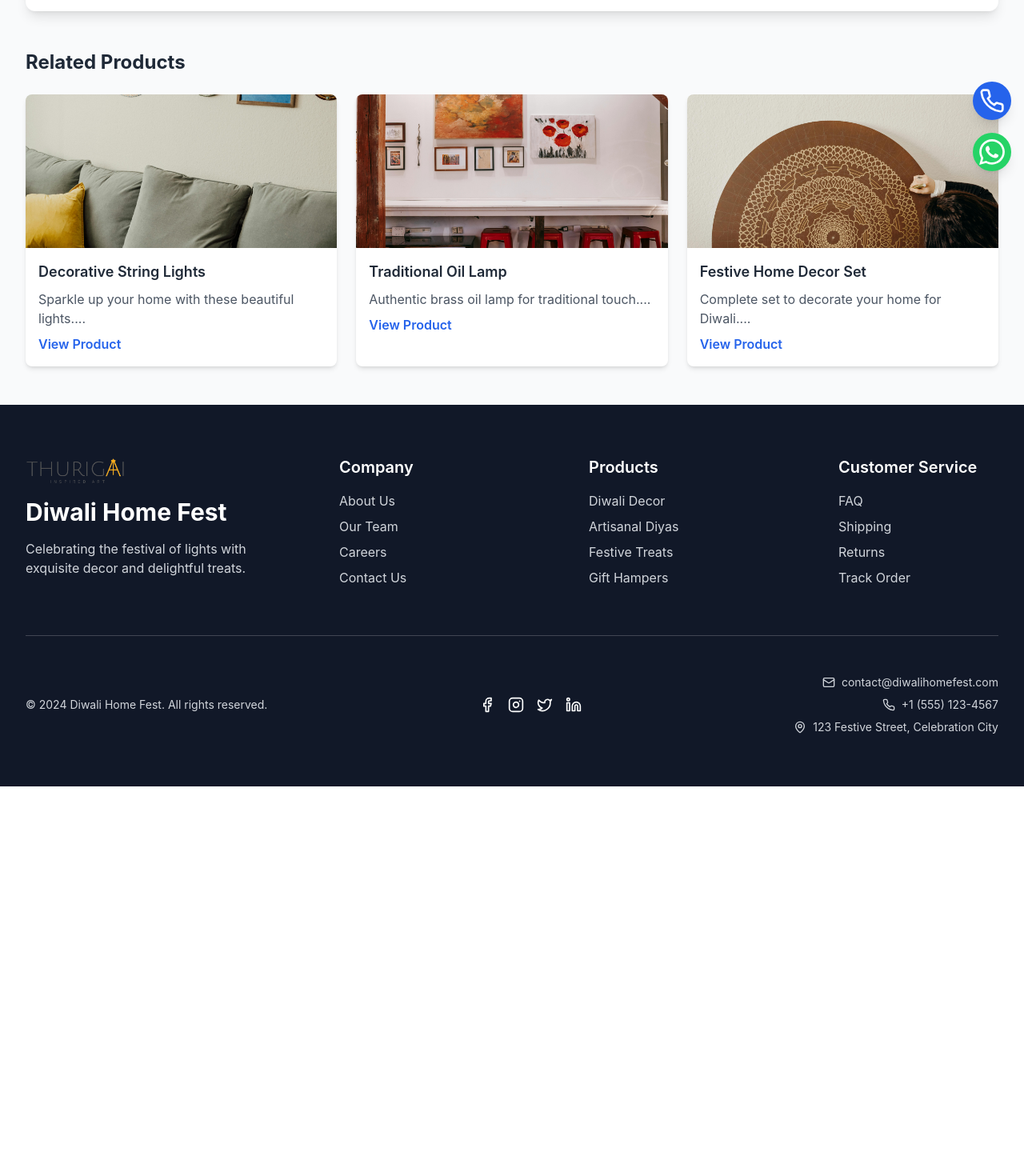
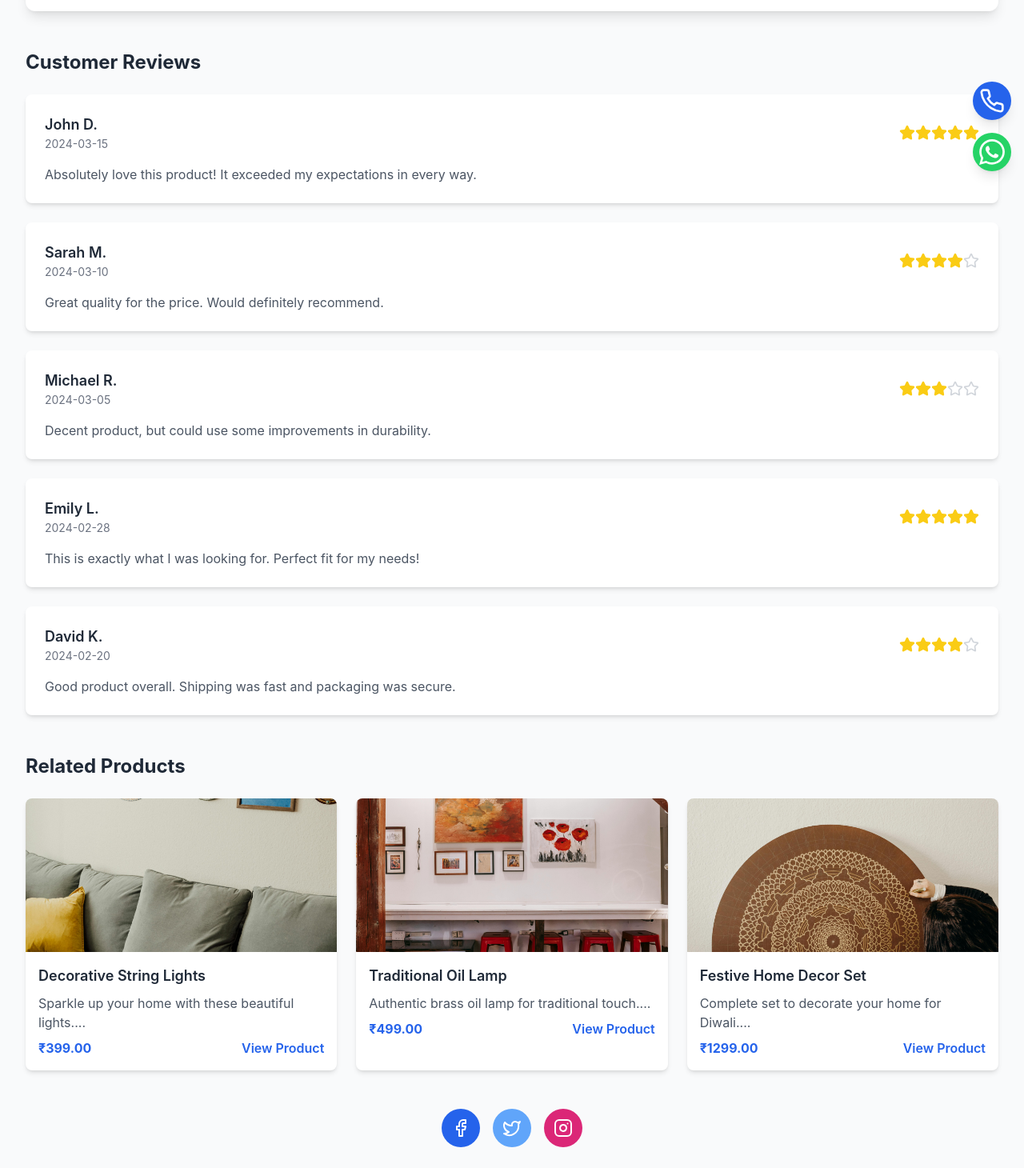
Before and after one commit to 6382737054/Thurigai-ecom, a React (Create React App) app: page /product/1 in a window 1280 px wide. Shown: the part 570-2030 px from the top of the page at 80% size. Before the commit the page ends 1553 px from the top, so only its background shows below. Built offline with nearby package versions, Linux system fonts and the light colour scheme.

Commit message:
Initial commit

```diff
--- a/src/Pages/ProductDescription.jsx
+++ b/src/Pages/ProductDescription.jsx
@@ -1,7 +1,7 @@
 import React, { useState, useEffect } from 'react';
 import { useParams, useNavigate } from 'react-router-dom';
 import { motion, AnimatePresence } from 'framer-motion';
-import { ShoppingCart, Heart, Star, ArrowLeft, Plus, Minus, X } from 'lucide-react';
+import { ShoppingCart, Heart, Star, ArrowLeft, Plus, Minus, X, Check, Facebook, Twitter, Instagram } from 'lucide-react';
 import { mockProducts } from './Products'; // Adjust the import path as needed
 
 const ProductDescription = () => {
@@ -11,6 +11,7 @@ const ProductDescription = () => {
   const [quantity, setQuantity] = useState(1);
   const [relatedProducts, setRelatedProducts] = useState([]);
   const [snackbarVisible, setSnackbarVisible] = useState(false);
+  const [reviews, setReviews] = useState([]);
 
   useEffect(() => {
     const fetchedProduct = mockProducts.find(p => p.id === parseInt(id));
@@ -21,6 +22,16 @@ const ProductDescription = () => {
         .filter(p => p.category === fetchedProduct.category && p.id !== fetchedProduct.id)
         .slice(0, 3);
       setRelatedProducts(related);
+
+      // Generate mock reviews
+      const mockReviews = [
+        { id: 1, user: "John D.", rating: 5, comment: "Absolutely love this product! It exceeded my expectations in every way.", date: "2024-03-15" },
+        { id: 2, user: "Sarah M.", rating: 4, comment: "Great quality for the price. Would definitely recommend.", date: "2024-03-10" },
+        { id: 3, user: "Michael R.", rating: 3, comment: "Decent product, but could use some improvements in durability.", date: "2024-03-05" },
+        { id: 4, user: "Emily L.", rating: 5, comment: "This is exactly what I was looking for. Perfect fit for my needs!", date: "2024-02-28" },
+        { id: 5, user: "David K.", rating: 4, comment: "Good product overall. Shipping was fast and packaging was secure.", date: "2024-02-20" },
+      ];
+      setReviews(mockReviews);
     }
   }, [id]);
 
@@ -52,7 +63,7 @@ const ProductDescription = () => {
 
     localStorage.setItem('cartItems', JSON.stringify(cartItems));
     setSnackbarVisible(true);
-    setTimeout(() => setSnackbarVisible(false), 3000); // Hide snackbar after 3 seconds
+    setTimeout(() => setSnackbarVisible(false), 3000);
   };
 
   const handleToggleWishlist = () => {
@@ -62,29 +73,54 @@ const ProductDescription = () => {
     }));
   };
 
+  const handleSocialMediaClick = (platform) => {
+    let url;
+    switch (platform) {
+      case 'facebook':
+        url = `https://www.facebook.com/sharer/sharer.php?u=${encodeURIComponent(window.location.href)}`;
+        break;
+      case 'twitter':
+        url = `https://twitter.com/intent/tweet?url=${encodeURIComponent(window.location.href)}&text=${encodeURIComponent(`Check out this awesome product: ${product.name}`)}`;
+        break;
+      case 'instagram':
+        // Instagram doesn't have a direct sharing URL, so we'll just open the profile
+        url = 'https://www.instagram.com/your_instagram_profile';
+        break;
+      default:
+        return;
+    }
+    window.open(url, '_blank');
+  };
+
   return (
     <div className="bg-gray-50 min-h-screen pt-28 pb-12 px-4 sm:px-6 lg:px-8">
       <div className="max-w-7xl mx-auto">
-        <button
+        <motion.button
           onClick={() => navigate(-1)}
           className="mb-8 flex items-center text-blue-600 hover:text-blue-800 font-semibold"
+          initial={{ opacity: 0, x: -20 }}
+          animate={{ opacity: 1, x: 0 }}
+          transition={{ duration: 0.5 }}
         >
           <ArrowLeft className="mr-2" /> Back to Products
-        </button>
+        </motion.button>
         <div className="bg-white rounded-xl shadow-lg overflow-hidden">
           <div className="md:flex">
-            <div className="md:flex-shrink-0 md:w-1/2 p-4">
-              <img className="w-full h-96 object-contain rounded-lg" src={product.image} alt={product.name} />
-            </div>
-            <div className="p-8 md:w-1/2">
-              <motion.h2
-                className="text-3xl font-bold text-gray-800 mb-4"
-                initial={{ opacity: 0, y: -20 }}
-                animate={{ opacity: 1, y: 0 }}
+            <motion.div
+              className="md:flex-shrink-0 md:w-1/2 p-4"
+              initial={{ opacity: 0, x: -50 }}
+              animate={{ opacity: 1, x: 0 }}
               transition={{ duration: 0.5 }}
             >
-                {product.name}
-              </motion.h2>
+              <img className="w-full h-96 object-contain rounded-lg" src={product.image} alt={product.name} />
+            </motion.div>
+            <motion.div
+              className="p-8 md:w-1/2"
+              initial={{ opacity: 0, x: 50 }}
+              animate={{ opacity: 1, x: 0 }}
+              transition={{ duration: 0.5 }}
+            >
+              <h2 className="text-3xl font-bold text-gray-800 mb-4">{product.name}</h2>
               <div className="flex items-center mb-4">
                 <div className="flex">
                   {[...Array(5)].map((_, i) => (
@@ -114,7 +150,7 @@ const ProductDescription = () => {
                   <Plus size={16} />
                 </button>
               </div>
-              <div className="flex space-x-4">
+              <div className="flex space-x-4 mb-6">
                 <button
                   className="flex-1 bg-blue-600 text-white py-3 px-6 rounded-full text-lg font-medium hover:bg-blue-700 transition duration-300 flex items-center justify-center"
                   onClick={handleAddToCart}
@@ -129,20 +165,78 @@ const ProductDescription = () => {
                   <Heart className={`h-5 w-5 ${product.isWishlisted ? 'text-red-500 fill-red-500' : 'text-gray-600'}`} />
                 </button>
               </div>
+              {product.features && (
+                <div className="border-t border-gray-200 pt-6">
+                  <h3 className="text-lg font-semibold mb-2">Product Features:</h3>
+                  <ul className="list-disc list-inside text-gray-600">
+                    {product.features.map((feature, index) => (
+                      <li key={index} className="flex items-center mb-2">
+                        <Check size={16} className="mr-2 text-green-500" />
+                        {feature}
+                      </li>
+                    ))}
+                  </ul>
                 </div>
+              )}
+            </motion.div>
           </div>
         </div>
 
+        <motion.div
+          className="mt-12"
+          initial={{ opacity: 0, y: 50 }}
+          animate={{ opacity: 1, y: 0 }}
+          transition={{ duration: 0.5, delay: 0.2 }}
+        >
+          <h3 className="text-2xl font-bold text-gray-800 mb-6">Customer Reviews</h3>
+          <div className="space-y-6">
+            {reviews.map((review) => (
+              <motion.div
+                key={review.id}
+                className="bg-white rounded-lg shadow-md p-6"
+                initial={{ opacity: 0, y: 20 }}
+                animate={{ opacity: 1, y: 0 }}
+                transition={{ duration: 0.3 }}
+              >
+                <div className="flex items-center justify-between mb-4">
+                  <div>
+                    <h4 className="text-lg font-semibold text-gray-800">{review.user}</h4>
+                    <p className="text-sm text-gray-500">{review.date}</p>
+                  </div>
+                  <div className="flex">
+                    {[...Array(5)].map((_, i) => (
+                      <Star
+                        key={i}
+                        className={`h-5 w-5 ${
+                          i < review.rating ? 'text-yellow-400 fill-yellow-400' : 'text-gray-300'
+                        }`}
+                      />
+                    ))}
+                  </div>
+                </div>
+                <p className="text-gray-600">{review.comment}</p>
+              </motion.div>
+            ))}
+          </div>
+        </motion.div>
+
         {relatedProducts.length > 0 && (
-          <div className="mt-12">
+          <motion.div
+            className="mt-12"
+            initial={{ opacity: 0, y: 50 }}
+            animate={{ opacity: 1, y: 0 }}
+            transition={{ duration: 0.5, delay: 0.4 }}
+          >
             <h3 className="text-2xl font-bold text-gray-800 mb-6">Related Products</h3>
             <div className="grid grid-cols-1 sm:grid-cols-2 lg:grid-cols-3 gap-6">
               {relatedProducts.map(relatedProduct => (
-                <div key={relatedProduct.id} className="bg-white rounded-lg shadow-md overflow-hidden">
+                <div key={relatedProduct.id} className="bg-white rounded-lg shadow-md overflow-hidden hover:shadow-xl transition-shadow duration-300">
                   <img className="w-full h-48 object-cover" src={relatedProduct.image} alt={relatedProduct.name} />
                   <div className="p-4">
                     <h4 className="text-lg font-semibold text-gray-800 mb-2">{relatedProduct.name}</h4>
                     <p className="text-gray-600 mb-2">{relatedProduct.description.slice(0, 50)}...</p>
+                    <div className="flex justify-between items-center">
+                      <span className="font-bold text-blue-600">₹{relatedProduct.price.toFixed(2)}</span>
                       <button
                         onClick={() => navigate(`/product/${relatedProduct.id}`)}
                         className="text-blue-600 hover:text-blue-800 font-semibold"
@@ -151,13 +245,39 @@ const ProductDescription = () => {
                       </button>
                     </div>
                   </div>
+                </div>
               ))}
             </div>
-          </div>
+          </motion.div>
         )}
+
+        <motion.div
+          className="mt-12 flex justify-center space-x-4"
+          initial={{ opacity: 0, y: 50 }}
+          animate={{ opacity: 1, y: 0 }}
+          transition={{ duration: 0.5, delay: 0.6 }}
+        >
+          <button
+            onClick={() => handleSocialMediaClick('facebook')}
+            className="bg-blue-600 text-white p-3 rounded-full hover:bg-blue-700 transition-colors duration-300"
+          >
+            <Facebook size={24} />
+          </button>
+          <button
+            onClick={() => handleSocialMediaClick('twitter')}
+            className="bg-blue-400 text-white p-3 rounded-full hover:bg-blue-500 transition-colors duration-300"
+          >
+            <Twitter size={24} />
+          </button>
+          <button
+            onClick={() => handleSocialMediaClick('instagram')}
+            className="bg-pink-600 text-white p-3 rounded-full hover:bg-pink-700 transition-colors duration-300"
+          >
+            <Instagram size={24} />
+          </button>
+        </motion.div>
       </div>
 
-      {/* Integrated Snackbar */}
       <AnimatePresence>
         {snackbarVisible && (
           <motion.div
```
Lines whose indentation alone changed are shown as unchanged.
